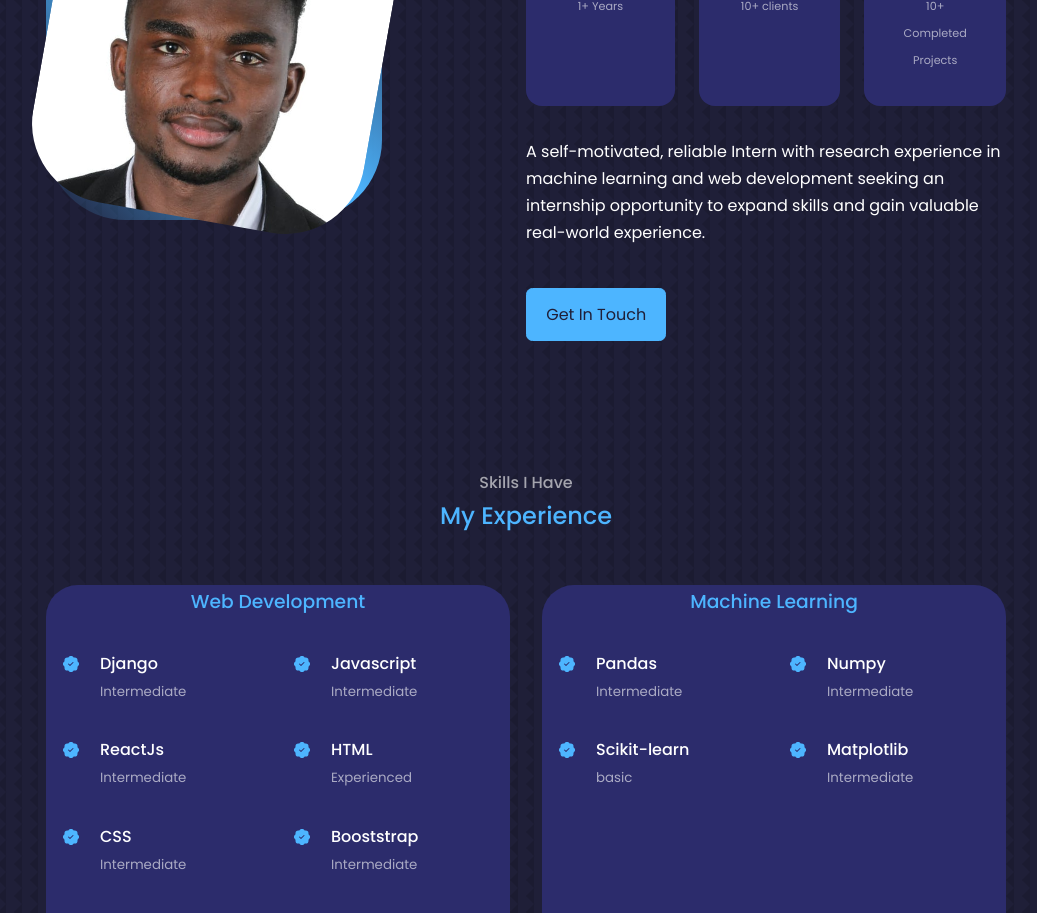
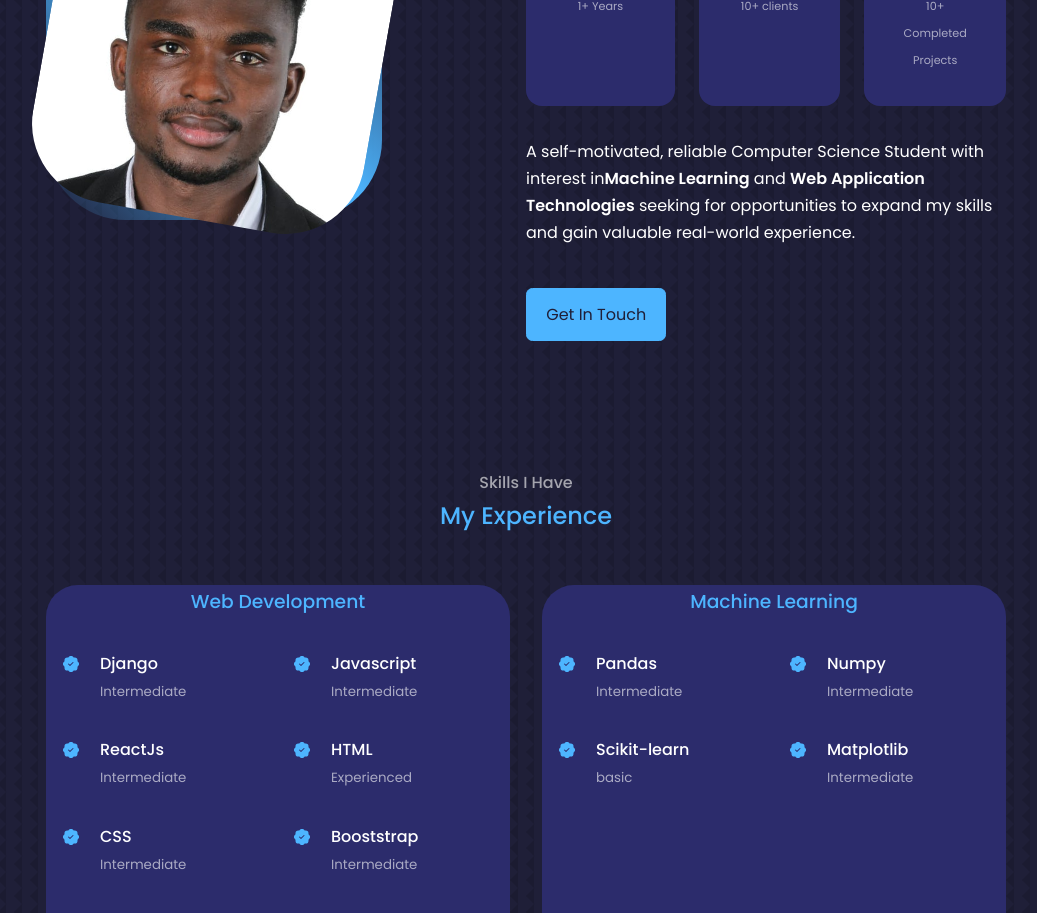
Before and after one commit to abdulaihalidu/My-Portfolio, a React (Create React App) app: page / in a window 1280 px wide. Shown: the part 1160-2073 px from the top of the page, without its empty margins (114-1151 px from the left). Built offline with nearby package versions, Linux system fonts and the light colour scheme.

Commit message:
about page updated

```diff
--- a/src/components/about/About.jsx
+++ b/src/components/about/About.jsx
@@ -38,10 +38,10 @@ const About = () => {
             </article>
           </div>
           <p>
-            A self-motivated, reliable Intern with research experience in
-            machine learning and web development seeking an internship
-            opportunity to expand skills and gain valuable real-world
-            experience.
+            A self-motivated, reliable Computer Science Student with interest in
+            <b>Machine Learning</b> and <b>Web Application Technologies</b>{" "}
+            seeking for opportunities to expand my skills and gain valuable
+            real-world experience.
           </p>
           <a href="#contact" className="btn btn-primary">
             Get In Touch
```
